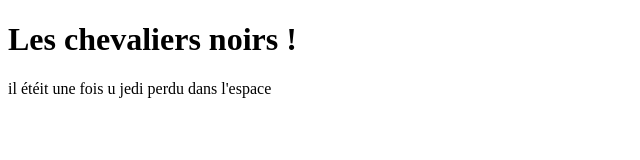
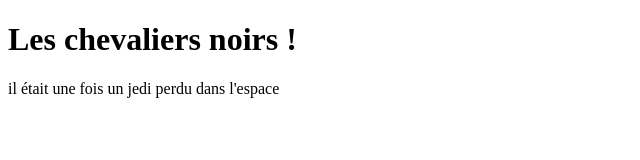
Before and after one commit to demowel/formation-git-mastering-discovering-github, a plain HTML site: page index.html in a window 1280 px wide. Shown: the full height of the page, 0-640 px from the left. Drawn offline with Linux system fonts and the light colour scheme.

Commit message:
feat: correction

```diff
--- a/index.html
+++ b/index.html
@@ -8,8 +8,8 @@
 <body>
     <h1>Les chevaliers noirs !</h1>
 
-    <div> il étéit une fois u jedi perdu dans l'espace
-
-    </div>
+    <div>
+        il était une fois un jedi perdu dans l'espace
+            </div>
 </body>
 </html>
```
